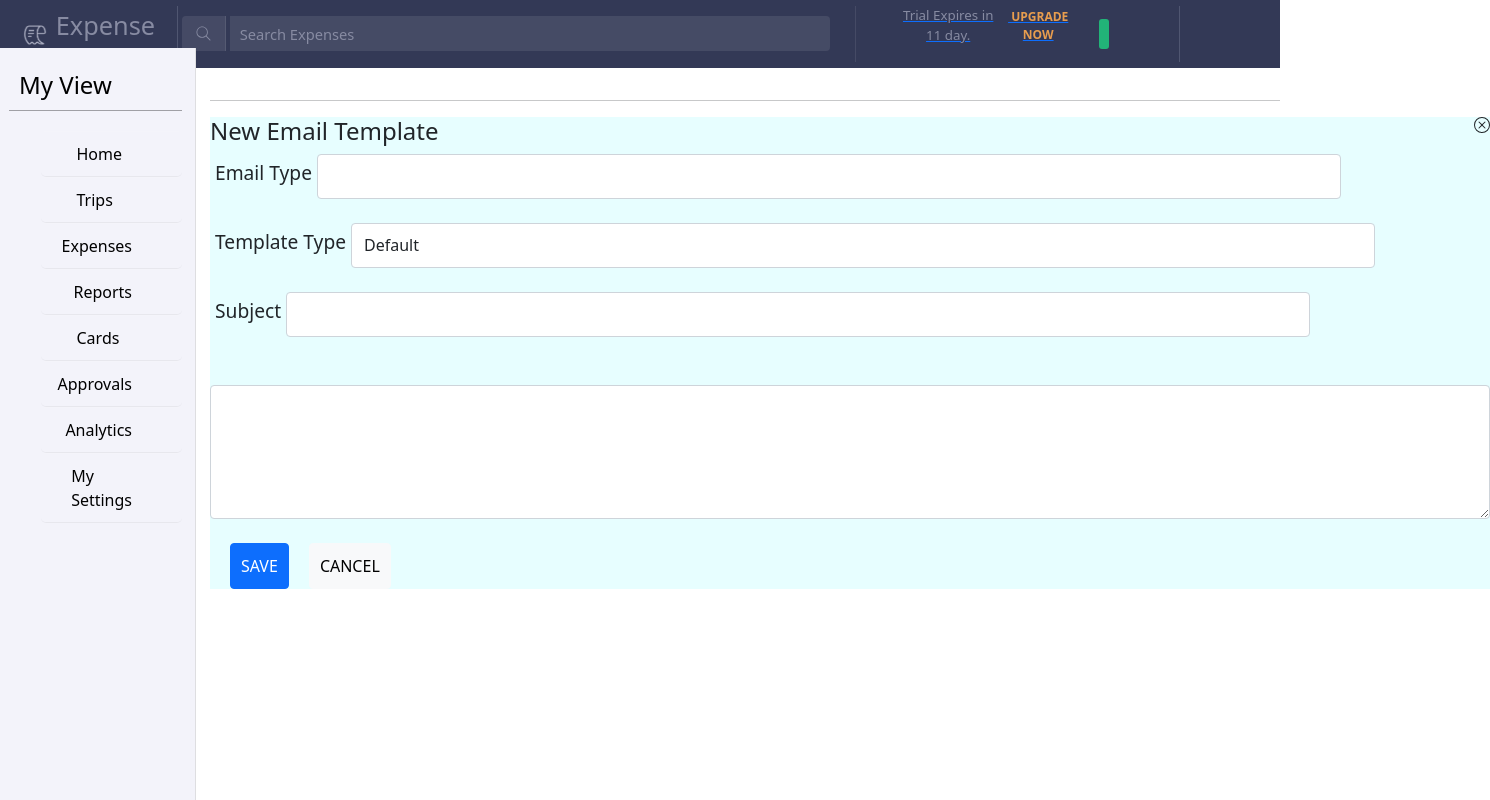
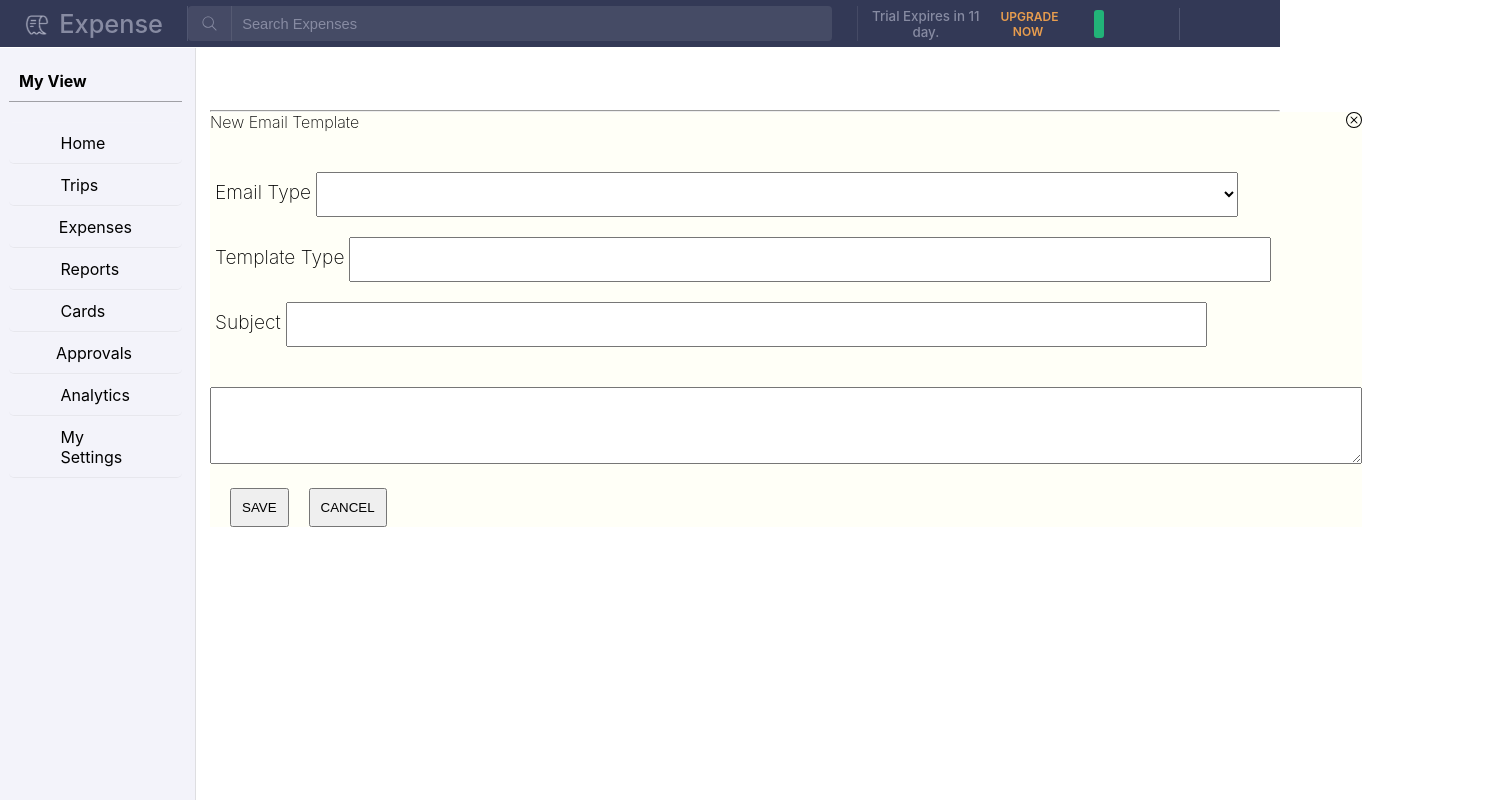
Before and after one commit to shihaanws/zoho-expenses-phase-3, a Next.js app in the folder front-end/: page /emailtemplate in a window 1280 px wide. Both pictures are taken after a click on the button "+New Email Templates". Shown: the whole page, 1490 px wide, since content can reach past the window. Built offline with nearby package versions, Linux system fonts and the light colour scheme; no server answers; a small style sheet from the web is missing.

Commit message:
sidebar fixed

```diff
--- a/front-end/components/Emailtemplate.js
+++ b/front-end/components/Emailtemplate.js
@@ -1,10 +1,7 @@
 
 import React, { useState } from 'react'
-import Head from "next/head";
-import 'bootstrap/dist/css/bootstrap.min.css';
-import { flexbox, height } from '@mui/system';
+
 import styles from '../styles/emailtemplate.module.css'
-import Layout from "../components/Layout";
 import {
     Table,
     TableBody,
@@ -13,11 +10,10 @@ import {
     TableHead,
     TableRow,
     Toolbar,
-    Link,
-    Button
   } from "@mui/material";
 
 export default function Emailtemplate() {
+  var values="Default";
     const[addmail,setaddmail]=useState(false);
   const[showtitle,setshowtitle]=useState(true)
 function handlepopup(){
@@ -29,10 +25,6 @@ function handlepopup(){
             <div className={styles.page}>
 
 
-      <Head>
-      <title>Email Templates | Settings</title>
-    </Head>
-
 
 
 
@@ -40,28 +32,30 @@ function handlepopup(){
        (
        <div style={{display:"flex",justifyContent:"space-between"}}>
        <h2>Email Templates</h2>
-        <button onClick={()=>handlepopup()} class="btn btn-primary">+New Email Templates</button>
+        <button onClick={()=>handlepopup()} className={styles.addmaillbtn}>+New Email Templates</button>
         </div>
        )
         : <div></div>}
 
       <hr/>
      {addmail ? (
-      <div className={styles.popup} id="popup-1">
+      <div className={styles.popup}>
         <div className={styles.overlay}></div>
         <div className={styles.content}>
        <div className={styles.form}>
          <form style={{height:"auto",width:"100%",justifyContent:"center",alignItems:"center"}}>
             <div style={{display:"flex",justifyContent:"space-between"}}>
-  <h4>New Email Template</h4>
-  <svg onClick={()=>setaddmail(false)} xmlns="http:www.w3.org/2000/svg" width="16" height="16" fill="currentColor" class="bi bi-x-circle" viewBox="0 0 16 16">
+  <h4>New Email Template</h4><br/>
+  <svg onClick={()=>{setaddmail(false);setshowtitle(true)}}
+  xmlns="http:www.w3.org/2000/svg" width="16" height="16" fill="currentColor"
+ viewBox="0 0 16 16">
  <path d="M8 15A7 7 0 1 1 8 1a7 7 0 0 1 0 14zm0 1A8 8 0 1 0 8 0a8 8 0 0 0 0 16z"/>
  <path d="M4.646 4.646a.5.5 0 0 1 .708 0L8 7.293l2.646-2.647a.5.5 0 0 1 .708.708L8.707 8l2.647 2.646a.5.5 0 0 1-.708.708L8 8.707l-2.646 2.647a.5.5 0 0 1-.708-.708L7.293 8 4.646 5.354a.5.5 0 0 1 0-.708z"/>
 </svg>
-</div>
- <div class="form-group d-flex">
-   <label for="exampleFormControlSelect1">Email Type</label>
-   <select class="form-control" id="exampleFormControlSelect1">
+</div><br/><br/>
+ <div>
+   <label>Email Type</label>
+   <select >
    <option></option>
      <option>Trip Notification</option>
      <option>Report Notification</option>
@@ -71,23 +65,23 @@ function handlepopup(){
    </select>
  </div>
  <br/>
- <div class="form-group d-flex">
-   <label for="formGroupExampleInput">Template Type</label>
-   <input value="Default" type="text" class="form-control" id="formGroupExampleInput"></input>
+ <div>
+   <label>Template Type</label>
+   <input initialValue="Default" type="text"></input>
  </div>
  <br/>
- <div class="form-group d-flex">
-   <label for="formGroupExampleInput">Subject</label>
-   <input type="text" class="form-control" id="formGroupExampleInput"></input>
+ <div>
+   <label >Subject</label>
+   <input type="text"></input>
  </div>
  <br/><br/>
- <div class="form-group">
-   <textarea class="form-control" id="exampleFormControlTextarea1" rows="5"></textarea>
+ <div>
+   <textarea rows="5" style={{width:"100%"}}></textarea>
  </div>
  <br/>
- <div class="d-flex">
-   <button class="btn btn-primary">SAVE</button>
-   <button onClick={()=>{setaddmail(false);setshowtitle(true)}} class="btn btn-light">CANCEL</button>
+ <div>
+   <button>SAVE</button>
+   <button onClick={()=>{setaddmail(false);setshowtitle(true)}}>CANCEL</button>
  </div>
 </form>
 </div>
@@ -97,18 +91,21 @@ function handlepopup(){
      <div></div>
      }
 
-     <div class="card">
+     <div>
 
- <div class="card-body">
-   <h5 class="card-title" style={{color:"orange"}}>
-       <svg style={{color:"white",background:"orange"}} xmlns="http:www.w3.org/2000/svg" width="20" height="20" fill="currentColor" class="bi bi-question-square" viewBox="0 0 16 16">
+ <div >
+   <br/>
+   <h5 style={{color:"orange"}}>
+       <svg style={{color:"white",background:"orange"}}
+       xmlns="http:www.w3.org/2000/svg" width="20" height="20" fill="currentColor"
+      viewBox="0 0 16 16">
  <path d="M14 1a1 1 0 0 1 1 1v12a1 1 0 0 1-1 1H2a1 1 0 0 1-1-1V2a1 1 0 0 1 1-1h12zM2 0a2 2 0 0 0-2 2v12a2 2 0 0 0 2 2h12a2 2 0 0 0 2-2V2a2 2 0 0 0-2-2H2z"/>
  <path d="M5.255 5.786a.237.237 0 0 0 .241.247h.825c.138 0 .248-.113.266-.25.09-.656.54-1.134 1.342-1.134.686 0 1.314.343 1.314 1.168 0 .635-.374.927-.965 1.371-.673.489-1.206 1.06-1.168 1.987l.003.217a.25.25 0 0 0 .25.246h.811a.25.25 0 0 0 .25-.25v-.105c0-.718.273-.927 1.01-1.486.609-.463 1.244-.977 1.244-2.056 0-1.511-1.276-2.241-2.673-2.241-1.267 0-2.655.59-2.75 2.286zm1.557 5.763c0 .533.425.927 1.01.927.609 0 1.028-.394 1.028-.927 0-.552-.42-.94-1.029-.94-.584 0-1.009.388-1.009.94z"/>
 </svg>
-       PAGE TIPS</h5>
-   <h2 class="card-text" style={{fontWeight:"100",fontSize:"30px"}}>Customize email alerts</h2>
+       PAGE TIPS</h5><br/>
+   <h2 style={{fontWeight:"100",fontSize:"30px"}}>Customize email alerts</h2><br/>
   <p>Configure templates for emails automatically sent when inviting users to the
-      organization and when associated<br/> workflows are triggered.<a href="#">Learn More.</a></p>
+      organization and when associated<br/> workflows are triggered.<a href="#" style={{color:"blue"}}>Learn More.</a></p>
 </div>
 </div>
 
@@ -117,14 +114,10 @@ function handlepopup(){
 
        <Toolbar />
          <TableContainer>
-
-
            <Table>
              <TableHead>
                <TableRow>
-
                  <TableCell>NAME</TableCell>
-
                  <TableCell>TYPE</TableCell>
                  <TableCell>SUBJECT AND CONTENT</TableCell>
                </TableRow>
--- a/front-end/pages/emailtemplate.js
+++ b/front-end/pages/emailtemplate.js
@@ -1,13 +1,20 @@
 import React, { useState } from 'react'
 import Layout from "../components/Layout";
-import Emailtemplate from '../components/Emailtemplate';
-
+import Emailtemplate from '../components/Emailtemplate'
+import Head from "next/head";
 
 export default function emailtemplate() {
     return (
-      <>
+      <div>
       <Layout />
       <Emailtemplate/>
-</>
+      <Head>
+        <title>Email Template | Settings</title>
+        <script
+          src="https://kit.fontawesome.com/1794b9b2a9.js"
+          crossOrigin="anonymous"
+        ></script>
+      </Head>
+      </div>
     )
 }
--- a/front-end/styles/emailtemplate.module.css
+++ b/front-end/styles/emailtemplate.module.css
@@ -1,6 +1,12 @@
 .page{
     margin-left: 210px;
-    margin-top: 100px;
+    margin-top: 110px;
+}
+.addmaillbtn{
+    height: 40px;
+    width: 150px;
+    background-color: lightblue;
+    font-weight: 300;
 }
 .popup .overlay{
     position: fixed;
@@ -8,17 +14,17 @@
     background-color: grey;
     top: 0;
     left: 0;
-    width: 100vw;
+    width: 90%;
     height: 100vh;
     display: none;
 }
 .popup .content{
     position: absolute;
-    background:#e7feff;
+    background:#FFFFF7;
     transform: translate(-50%,-50%),scale(0);
     z-index: 2;
     height: auto;
-    width: 100%;
+    width: 90%;
 }
 .popup.active .overlay{
     display: block;
```
